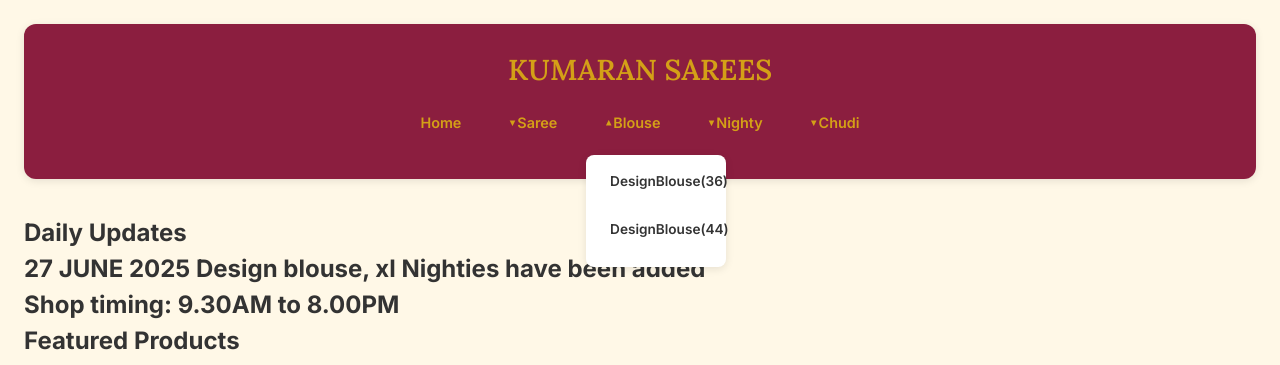
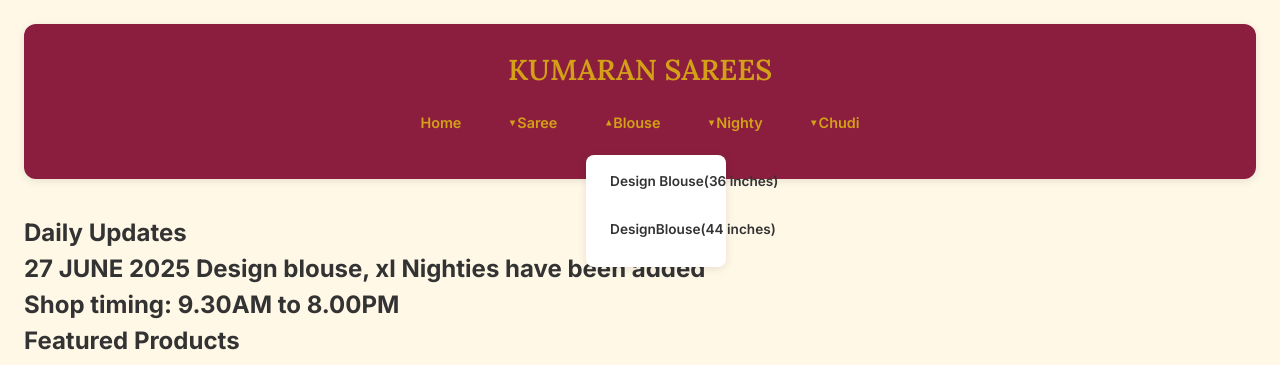
Before and after one commit to Praveenprojects21611/saree_for_kumaran, a Flask app: page / in a window 1280 px wide, after a click on "Blouse". Shown: the top 365 px of the page. Run offline with Flask 3, Linux system fonts and the light colour scheme; some libraries are stand-ins or nearby versions.

Commit message:
changed some message

```diff
--- a/templates/cotton_saree.html
+++ b/templates/cotton_saree.html
@@ -28,8 +28,8 @@
             <div class="dropdown">
                 <a href="#" class="dropdown-toggle">Blouse</a>
                 <div class="dropdown-menu">
-                    <a href="/category/design_blouse_36">DesignBlouse(36)</a>
-                    <a href="/category/design_blouse_44">DesignBlouse(44)</a>
+                    <a href="/category/design_blouse_36">Design Blouse(36 inches)</a>
+                    <a href="/category/design_blouse_44">DesignBlouse(44 inches)</a>
                     <!-- Blouse varieties to be added later -->
                 </div>
             </div>
--- a/templates/design_blouse_36.html
+++ b/templates/design_blouse_36.html
@@ -28,8 +28,8 @@
             <div class="dropdown">
                 <a href="#" class="dropdown-toggle">Blouse</a>
                 <div class="dropdown-menu">
-                    <a href="/category/design_blouse_36">DesignBlouse(36)</a>
-                    <a href="/category/design_blouse_44">DesignBlouse(44)</a>
+                    <a href="/category/design_blouse_36">Design Blouse(36 inches)</a>
+                    <a href="/category/design_blouse_44">DesignBlouse(44 inches)</a>
                     <!-- Blouse varieties to be added later -->
                 </div>
             </div>
--- a/templates/design_blouse_44.html
+++ b/templates/design_blouse_44.html
@@ -28,8 +28,8 @@
             <div class="dropdown">
                 <a href="#" class="dropdown-toggle">Blouse</a>
                 <div class="dropdown-menu">
-                    <a href="/category/design_blouse_36">Design Blouse 36 inches</a>
-                    <a href="/category/design_blouse_44">Design Blouse 44 inches</a>
+                    <a href="/category/design_blouse_36">Design Blouse(36 inches)</a>
+                    <a href="/category/design_blouse_44">DesignBlouse(44 inches)</a>
 
                     <!-- Blouse varieties to be added later -->
                 </div>
--- a/templates/fancy_pattu_saree.html
+++ b/templates/fancy_pattu_saree.html
@@ -28,8 +28,8 @@
             <div class="dropdown">
                 <a href="#" class="dropdown-toggle">Blouse</a>
                 <div class="dropdown-menu">
-                    <a href="/category/design_blouse_36">DesignBlouse(36)</a>
-                    <a href="/category/design_blouse_44">DesignBlouse(44)</a>
+                    <a href="/category/design_blouse_36">Design Blouse(36 inches)</a>
+                    <a href="/category/design_blouse_44">DesignBlouse(44 inches)</a>
                     <!-- Blouse varieties to be added later -->
                 </div>
             </div>
--- a/templates/fancy_saree.html
+++ b/templates/fancy_saree.html
@@ -27,8 +27,8 @@
             <div class="dropdown">
                 <a href="#" class="dropdown-toggle">Blouse</a>
                 <div class="dropdown-menu">
-                    <a href="/category/design_blouse_36">DesignBlouse(36)</a>
-                    <a href="/category/design_blouse_44">DesignBlouse(44)</a>
+                    <a href="/category/design_blouse_36">Design Blouse(36 inches)</a>
+                    <a href="/category/design_blouse_44">DesignBlouse(44 inches)</a>
                     <!-- Blouse varieties to be added later -->
                 </div>
             </div>
--- a/templates/index.html
+++ b/templates/index.html
@@ -33,8 +33,8 @@
             <div class="dropdown">
                 <a href="#" class="dropdown-toggle">Blouse</a>
                 <div class="dropdown-menu">
-                    <a href="/category/design_blouse_36">DesignBlouse(36)</a>
-                    <a href="/category/design_blouse_44">DesignBlouse(44)</a>
+                    <a href="/category/design_blouse_36">Design Blouse(36 inches)</a>
+                    <a href="/category/design_blouse_44">DesignBlouse(44 inches)</a>
                     <!-- Blouse varieties to be added later -->
                 </div>
             </div>
--- a/templates/l_size_chudi.html
+++ b/templates/l_size_chudi.html
@@ -31,8 +31,8 @@
             <div class="dropdown">
                 <a href="#" class="dropdown-toggle">Blouse</a>
                 <div class="dropdown-menu">
-                    <a href="/category/design_blouse_36">DesignBlouse(36)</a>
-                    <a href="/category/design_blouse_44">DesignBlouse(44)</a>
+                    <a href="/category/design_blouse_36">Design Blouse(36 inches)</a>
+                    <a href="/category/design_blouse_44">DesignBlouse(44 inches)</a>
                     <!-- Blouse varieties to be added later -->
                 </div>
             </div>
--- a/templates/plain_saree.html
+++ b/templates/plain_saree.html
@@ -27,8 +27,8 @@
             <div class="dropdown">
                 <a href="#" class="dropdown-toggle">Blouse</a>
                 <div class="dropdown-menu">
-                    <a href="/category/design_blouse_36">DesignBlouse(36)</a>
-                    <a href="/category/design_blouse_44">DesignBlouse(44)</a>
+                    <a href="/category/design_blouse_36">Design Blouse(36 inches)</a>
+                    <a href="/category/design_blouse_44">DesignBlouse(44 inches)</a>
                     <!-- Blouse varieties to be added later -->
                 </div>
             </div>
--- a/templates/xl_nighties.html
+++ b/templates/xl_nighties.html
@@ -27,8 +27,8 @@
             <div class="dropdown">
                 <a href="#" class="dropdown-toggle">Blouse</a>
                 <div class="dropdown-menu">
-                    <a href="/category/design_blouse_36">DesignBlouse(36)</a>
-                    <a href="/category/design_blouse_44">DesignBlouse(44)</a>
+                    <a href="/category/design_blouse_36">Design Blouse(36 inches)</a>
+                    <a href="/category/design_blouse_44">DesignBlouse(44 inches)</a>
                     <!-- Blouse varieties to be added later -->
                 </div>
             </div>
--- a/templates/xl_size_chudi.html
+++ b/templates/xl_size_chudi.html
@@ -26,8 +26,8 @@
             <div class="dropdown">
                 <a href="#" class="dropdown-toggle">Blouse</a>
                 <div class="dropdown-menu">
-                    <a href="/category/design_blouse_36">DesignBlouse(36)</a>
-                    <a href="/category/design_blouse_44">DesignBlouse(44)</a>
+                    <a href="/category/design_blouse_36">Design Blouse(36 inches)</a>
+                    <a href="/category/design_blouse_44">DesignBlouse(44 inches)</a>
                     <!-- Blouse varieties to be added later -->
                 </div>
             </div>
--- a/templates/xxl_size_chudi.html
+++ b/templates/xxl_size_chudi.html
@@ -26,8 +26,8 @@
             <div class="dropdown">
                 <a href="#" class="dropdown-toggle">Blouse</a>
                 <div class="dropdown-menu">
-                    <a href="/category/design_blouse_36">DesignBlouse(36)</a>
-                    <a href="/category/design_blouse_44">DesignBlouse(44)</a>
+                    <a href="/category/design_blouse_36">Design Blouse(36 inches)</a>
+                    <a href="/category/design_blouse_44">DesignBlouse(44 inches)</a>
                     <!-- Blouse varieties to be added later -->
                 </div>
             </div>
```
